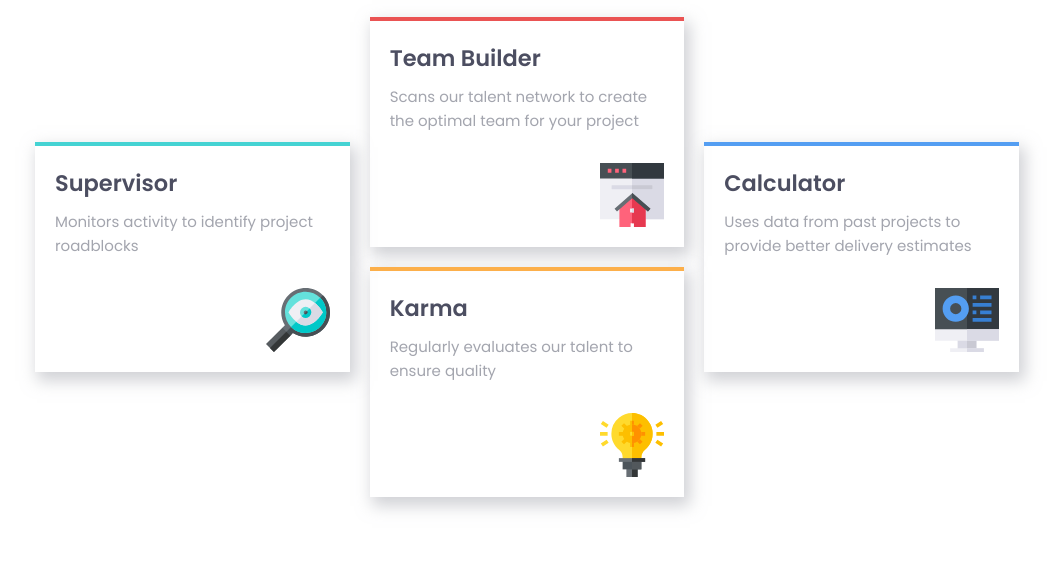
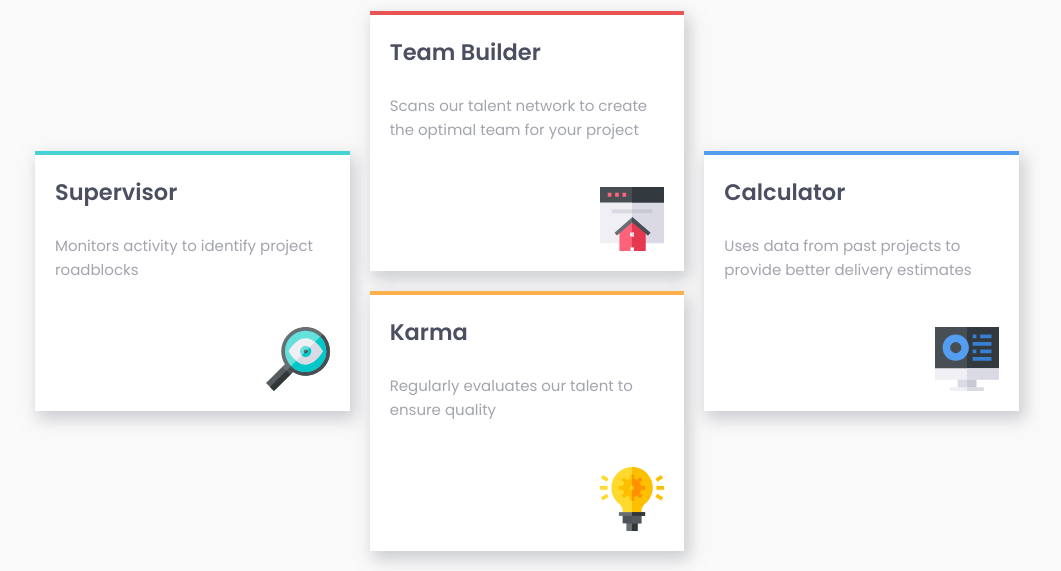
Before and after one commit to mjpfelicia/four-card-feature-section, a plain HTML site: page index.html in a window 1280 px wide. Shown: the part 262-833 px from the top of the page, without its empty margins (113-1174 px from the left). Before the commit the page ends 800 px from the top, so only its background shows below. Drawn offline with Linux system fonts and the light colour scheme.

Commit message:
nelhorias no css

```diff
--- a/style.css
+++ b/style.css
@@ -1,10 +1,10 @@
     @import url('https://fonts.googleapis.com/css2?family=Poppins:wght@200;400;600&display=swap');
-    body,
-    p {
+    body {
         margin: 0px;
         padding: 0px;
         font-size: 15px;
         font-family: "Poppins";
+        background-color: var(--cor-cinza-muito-claro);
     }
 
      :root {
@@ -14,7 +14,7 @@
         --cor-azul: hsl(212, 86%, 64%);
         --cor-azul-muito-escuro: hsl(234, 12%, 34%);
         --cor-azul-acinzentado: hsl(229, 6%, 66%);
-        --cor-ainza-muito-claro: hsl(0, 0%, 98%);
+        --cor-cinza-muito-claro: hsl(0, 0%, 98%);
     }
 
     main {
@@ -42,6 +42,7 @@
         padding: 20px;
         flex-direction: column;
         box-shadow: 4px 7px 15px 2px hsl(229deg 6% 66% / 50%);
+        background: white;
     }
 
     .reliable_tituto_1 {
```
Also changed, not shown: index.html (+0 -1 lines).
